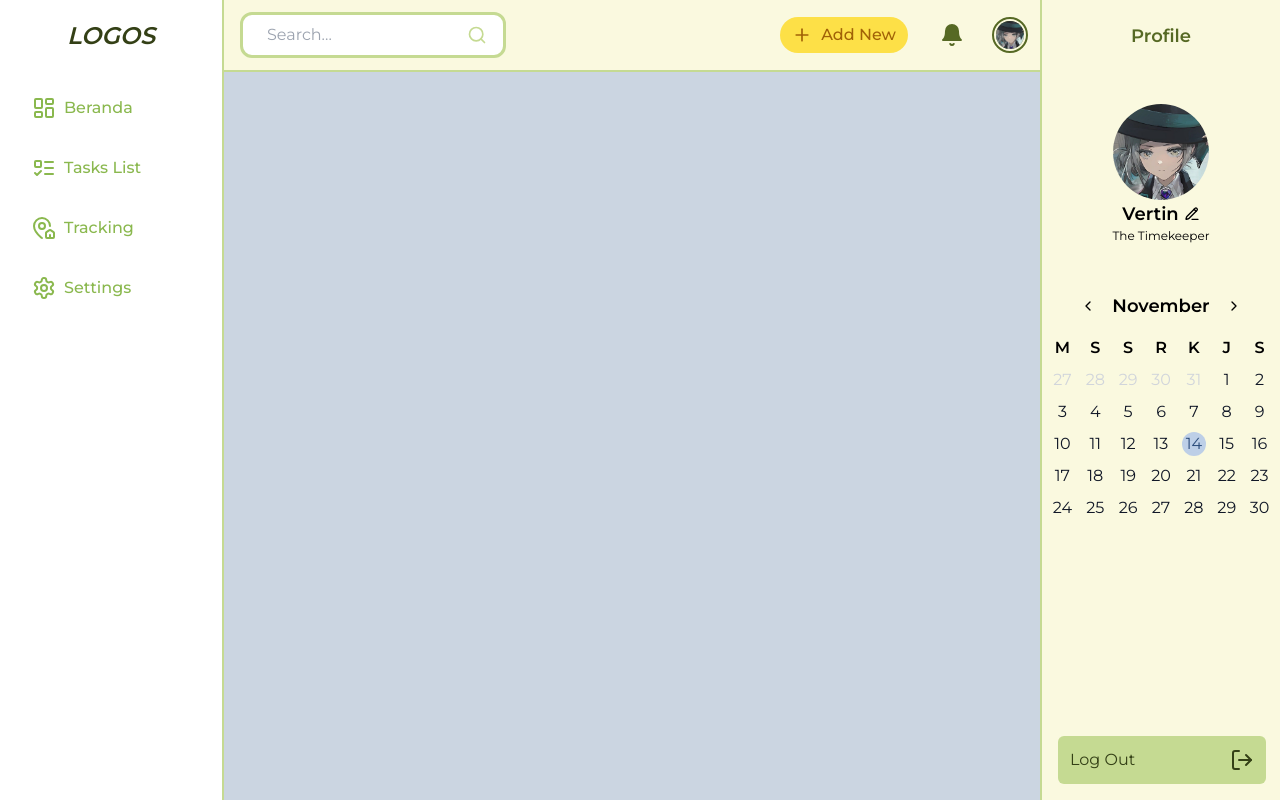
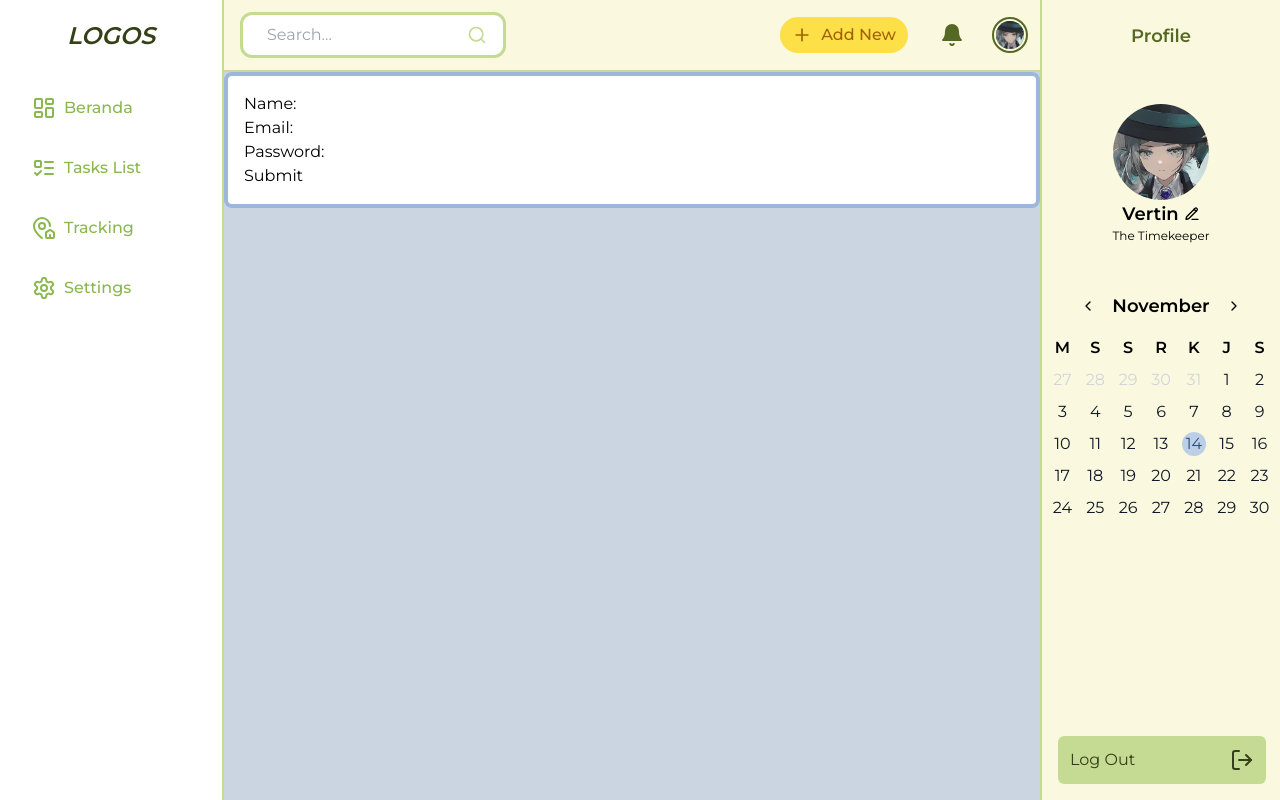
Before and after one commit to Lizzy0721/MyDashboard, a React (Vite) app: page /tracking in a window 1280 px wide. Shown: the top 800 px of the page. Built offline with nearby package versions, Linux system fonts and the light colour scheme.

Commit message:
can not submit with less than 4 character || white-spaces. Not yet have error message

```diff
--- a/src/components/Forms/TaskForm.tsx
+++ b/src/components/Forms/TaskForm.tsx
@@ -1,5 +1,6 @@
 import { ChangeEvent, FormEvent, useState } from "react";
 import { taskType } from "../../types/taskType";
+import { errorTaskType } from "../../types/errorTaskType";
 
 interface TaskFormProps {
     handleForm:()=>void;
@@ -8,6 +9,7 @@ interface TaskFormProps {
 
 export default function TaskForm({handleForm, handleAddTask}:TaskFormProps){
 
+    //Initiate the temporary container for inputs
     const initialInput: taskType = {
         id: 0,
         title: "",
@@ -15,56 +17,56 @@ export default function TaskForm({handleForm, handleAddTask}:TaskFormProps){
         date: "",
         type: "On Process"
     }
-
     const [inputs, setInputs] = useState(initialInput);
 
+    //Initiate the error container
+    const initialError: errorTaskType = {
+        titleErr: "",
+        detailsErr: "",
+        dateErr: ""
+    }
+    const [errors, setErrors] = useState(initialError);
+
+    //event handler for each input
     const handleChange = (event: ChangeEvent<HTMLInputElement>) => {
-        const name = event.currentTarget.name;
-        const value = event.currentTarget.value;
+        const {name, value} = event.target;
         setInputs(values => ({...values, [name]: value}));
     }
 
+    //event hanlder for submit form
     const handleSubmit = (event: FormEvent<HTMLFormElement>) => {
         event.preventDefault();
-        Object.keys(inputs).forEach((dataInput) => {
-            if(!dataInput.trim()) return;
-            if(dataInput === "") return;
+        Object.values(inputs).forEach((dataInput) => {
+            if(!dataInput.trim() || dataInput.length < 4) return;
         })
         handleAddTask(inputs);
         setInputs(initialInput);
     }
 
-    //Validasi Form
-    const [message, setMessage] = useState("");
-    const handleInvalid = (e: ChangeEvent<HTMLInputElement>) => {
-        if (e.target.name === "title"){
-            setMessage("Kependekan Euy");
-        }
-    };
-
-
     return(
         <div className="bg-white rounded-lg border-4 border-silver_lake_blue-300 p-4">
             <form onSubmit={handleSubmit} className="">
-                <label className="text-xl font-semibold text-silver_lake_blue-700"
-                >Title
+                <div>
+                    <label
+                    htmlFor="title"
+                    className="text-xl font-semibold text-silver_lake_blue-700"
+                    >Title</label>
                     <input
                         type="text"
-                        name="title"
-                        value={inputs.title || ""}
-                        pattern=".{4,}"
-                        required
-                        onInvalid={handleInvalid}
-                        onInput={()=>{setMessage("")}}
+                        id = "title"
+                        name= "title"
+                        value={inputs.title}
                         onChange={handleChange}
                         placeholder= "Kasih judul di sini euy"
                         className="w-full rounded-lg bg-blue-50 p-2 text-base font-normal placeholder:text-silver_lake_blue-300"
-                    /><p className="p-2 mb-7 text-sm font-thin text-red-500">{message}</p>
-                </label>
+                    />
+                    {errors.titleErr && <p className="p-2 mb-7 text-sm font-thin text-red-500">{errors.titleErr}</p>}
+                </div>
                 <label className="text-xl font-semibold text-silver_lake_blue-700"
                 >Description
                     <input
                         type="text"
+                        id = "details"
                         name="details"
                         value={inputs.details || ""}
                         onChange={handleChange}
@@ -76,8 +78,9 @@ export default function TaskForm({handleForm, handleAddTask}:TaskFormProps){
                 >Deadline
                     <br />
                     <input
-                        type="date"
-                        name="date"
+                        type = "date"
+                        id = "date"
+                        name = "date"
                         value={inputs.date || ""}
                         onChange={handleChange}
                         className="rounded-lg bg-blue-50 p-2 mb-7 text-base font-normal"
--- /dev/null
+++ b/src/components/Forms/TheFormExample copy.tsx
@@ -0,0 +1,126 @@
+import { ChangeEvent, FormEvent, useState } from "react";
+
+export default function TheFormExample(){
+    const [formData, setFormData] = useState({
+        name: '',
+        email: '',
+        password: '',
+      });
+
+      const [formErrors, setFormErrors] = useState({
+        name: '',
+        email: '',
+        password: '',
+      });
+      //{e.target.name, e.target.value.trim()}
+      // Event handlers for form field changes
+      const handleInputChange = (e: ChangeEvent<HTMLInputElement>) => {
+        const name = e.target.name;
+        const value = e.target.value;
+        setFormData((prevState) => ({
+          ...prevState,
+          [name]: value,
+        }));
+        // Perform validation checks and update the error state
+        if (name === 'name' && value.trim() === "") {
+            setFormErrors((prevState) => ({
+            ...prevState,
+            name: 'Name must not empty',
+            }));
+        } else if (name === 'name' && value.length < 3) {
+            setFormErrors((prevState) => ({
+            ...prevState,
+            name: 'Name must be at least 3 characters long.',
+            }));
+        } else if (name === 'email') {
+            const emailRegex = /^[^\s@]+@[^\s@]+\.[^\s@]+$/;
+            if (!emailRegex.test(value)) {
+              setFormErrors((prevState) => ({
+                ...prevState,
+                email: 'Please enter a valid email address.',
+              }));
+            } else {
+              setFormErrors((prevState) => ({
+                ...prevState,
+                email: '',
+              }));}
+        } else if (name === 'password' && value.length < 8) {
+            setFormErrors((prevState) => ({
+            ...prevState,
+            password: 'Password must be at least 8 characters long.',
+            }));
+        } else {
+            setFormErrors((prevState) => ({
+            ...prevState,
+            [name]: '', // Reset error message
+            }));
+        }
+      };
+
+      const handleSubmit = (e:FormEvent<HTMLFormElement>) => {
+        e.preventDefault();
+
+        // Final validation check
+        const isFormValid = Object.values(formErrors).every((error) => error === ' ');
+
+        if (isFormValid) {
+          // Form submission logic
+          alert('Form submitted successfully!');
+          // Reset the form
+          setFormData({
+            name: '',
+            email: '',
+            password: '',
+          });
+          setFormErrors({
+            name: '',
+            email: '',
+            password: '',
+          });
+        } else {
+          alert('Form contains validation errors.');
+        }
+      };
+
+      return (
+        <form onSubmit={handleSubmit}>
+            <div>
+                <label htmlFor="name">Name:</label>
+                <input
+                type="text"
+                id="name"
+                name="name"
+                value={formData.name}
+                onChange={handleInputChange}
+                />
+                {formErrors.name && <p className="error">{formErrors.name}</p>}
+            </div>
+
+            <div>
+                <label htmlFor="email">Email:</label>
+                <input
+                type="email"
+                id="email"
+                name="email"
+                value={formData.email}
+                onChange={handleInputChange}
+                />
+                {formErrors.email && <p className="error">{formErrors.email}</p>}
+            </div>
+
+            <div>
+                <label htmlFor="password">Password:</label>
+                <input
+                type="password"
+                id="password"
+                name="password"
+                value={formData.password}
+                onChange={handleInputChange}
+                />
+                {formErrors.password && <p className="error">{formErrors.password}</p>}
+            </div>
+
+            <button type="submit">Submit</button>
+        </form>
+      )
+}
--- /dev/null
+++ b/src/components/Forms/TheFormExample.tsx
@@ -0,0 +1,114 @@
+import { ChangeEvent, FormEvent, useState } from "react";
+
+export default function TheFormExample(){
+    const [formData, setFormData] = useState({
+        name: '',
+        email: '',
+        password: '',
+      });
+
+      const [formErrors, setFormErrors] = useState({
+        name: '',
+        email: '',
+        password: '',
+      });
+      //{e.target.name, e.target.value.trim()}
+      // Event handlers for form field changes
+      const handleInputChange = (e: ChangeEvent<HTMLInputElement>) => {
+        const name = e.target.name;
+        const value = e.target.value;
+        setFormData((prevState) => ({
+          ...prevState,
+          [name]: value,
+        }));
+        // Perform validation checks and update the error state
+        if (name === 'name' && value.trim() === "") {
+            setFormErrors((prevState) => ({
+            ...prevState,
+            name: 'Name must not empty',
+            }));
+        } else if (name === 'name' && value.length < 3) {
+            setFormErrors((prevState) => ({
+            ...prevState,
+            name: 'Name must be at least 3 characters long.',
+            }));
+        } else if (name === 'password' && value.length < 8) {
+            setFormErrors((prevState) => ({
+            ...prevState,
+            password: 'Password must be at least 8 characters long.',
+            }));
+        } else {
+            setFormErrors((prevState) => ({
+            ...prevState,
+            [name]: '', // Reset error message
+            }));
+        }
+      };
+
+      const handleSubmit = (e:FormEvent<HTMLFormElement>) => {
+        e.preventDefault();
+
+        // Final validation check
+        const isFormValid = Object.values(formErrors).every((error) => error === '');
+
+        if (isFormValid) {
+          // Form submission logic
+          alert('Form submitted successfully!');
+          // Reset the form
+          setFormData({
+            name: '',
+            email: '',
+            password: '',
+          });
+          setFormErrors({
+            name: '',
+            email: '',
+            password: '',
+          });
+        } else {
+          alert('Form contains validation errors.');
+        }
+      };
+
+      return (
+        <form onSubmit={handleSubmit}>
+            <div>
+                <label htmlFor="name">Name:</label>
+                <input
+                type="text"
+                id="name"
+                name="name"
+                value={formData.name}
+                onChange={handleInputChange}
+                />
+                {formErrors.name && <p className="error">{formErrors.name}</p>}
+            </div>
+
+            <div>
+                <label htmlFor="email">Email:</label>
+                <input
+                type="email"
+                id="email"
+                name="email"
+                value={formData.email}
+                onChange={handleInputChange}
+                />
+                {formErrors.email && <p className="error">{formErrors.email}</p>}
+            </div>
+
+            <div>
+                <label htmlFor="password">Password:</label>
+                <input
+                type="password"
+                id="password"
+                name="password"
+                value={formData.password}
+                onChange={handleInputChange}
+                />
+                {formErrors.password && <p className="error">{formErrors.password}</p>}
+            </div>
+
+            <button type="submit">Submit</button>
+        </form>
+      )
+}
--- a/src/pages/Tracking.tsx
+++ b/src/pages/Tracking.tsx
@@ -1,8 +1,14 @@
+import TheFormExample from "../components/Forms/TheFormExample";
+
 export default function Tracking (){
     return(
         <div className="w-full">
             <div className="w-full relative scroll-smooth grid-rows-4 bg-black">
-                <div className="w-full h-screen bg-slate-300"></div>
+                <div className="w-full h-screen bg-slate-300">
+                    <div className="bg-white rounded-lg border-4 border-silver_lake_blue-300 p-4">
+                        <TheFormExample />
+                    </div>
+                </div>
                 <div className="w-full h-screen bg-slate-400"></div>
                 <div className="w-full h-screen bg-slate-500"></div>
                 <div className="w-full h-screen bg-slate-600"></div>
--- /dev/null
+++ b/src/types/errorTaskType.ts
@@ -0,0 +1,5 @@
+export interface errorTaskType {
+    titleErr: string;
+    detailsErr: string;
+    dateErr: string;
+}
```
